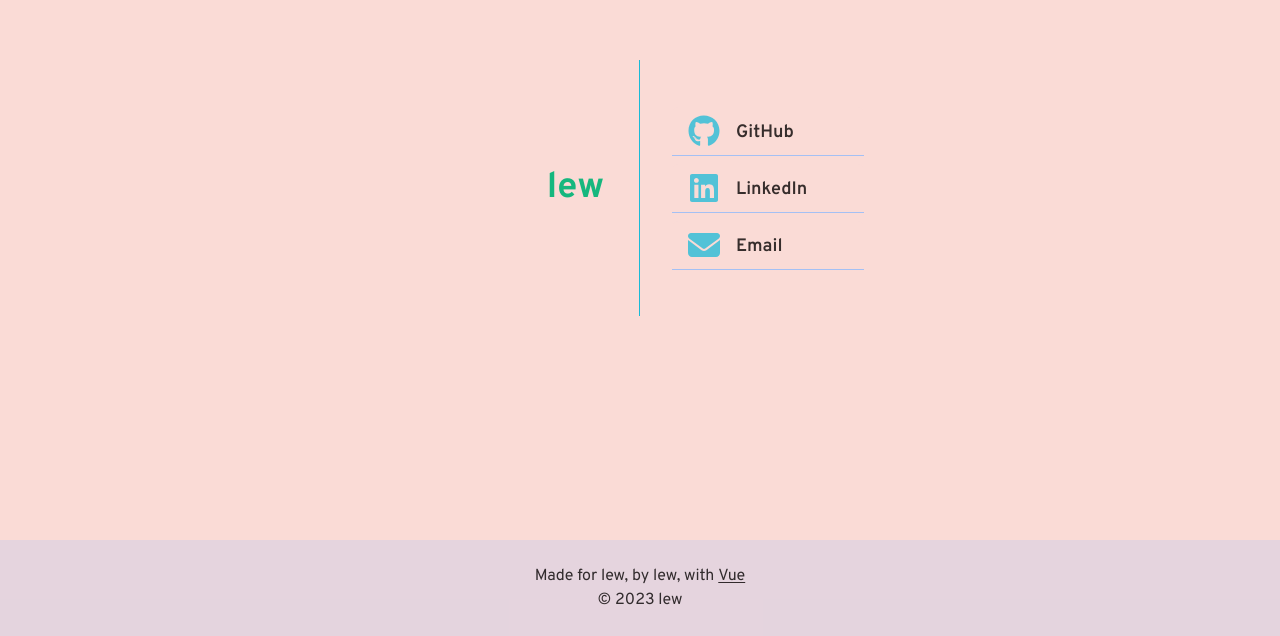
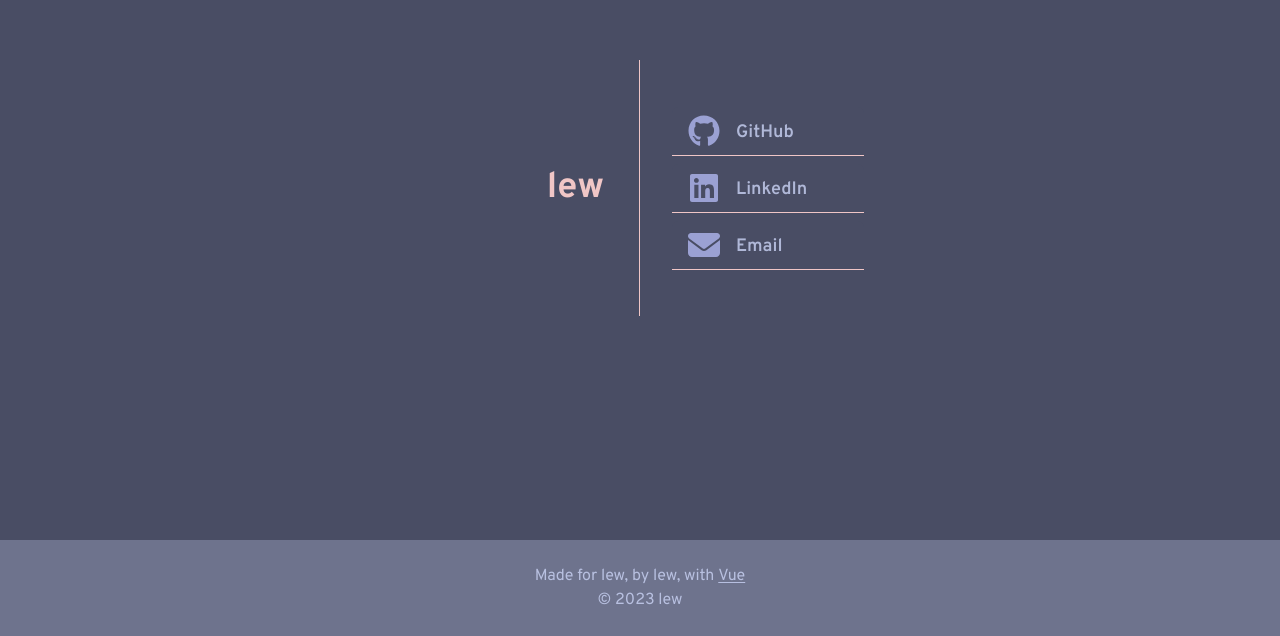
Before and after one commit to lewisdoesstuff/homepage, a Vue app: page / in a window 1280 px wide. Shown: the part 164-800 px from the top of the page. Built offline with nearby package versions, Linux system fonts and the light colour scheme.

Commit message:
Updated page colors Added dynamic footer year

```diff
--- a/src/App.vue
+++ b/src/App.vue
@@ -2,7 +2,7 @@
   <div class="flex flex-col justify-center items-center w-screen h-screen bg-background text-text">
     <div class="mt-auto flex flex-col lg:flex-row items-center justify-between w-full lg:w-1/5">
       <div
-        class="flex flex-col justify-center items-center h-20 lg:h-64 w-1/2 border-b lg:border-b-0 lg:border-r border-primary"
+        class="flex flex-col justify-center items-center h-20 lg:h-64 w-1/2 border-b lg:border-b-0 lg:border-r border-accent"
       >
         <p
           class="text-4xl font-bold text-accent hover:text-primary transition duration-300 cursor-default"
--- a/src/components/LinkButton.vue
+++ b/src/components/LinkButton.vue
@@ -1,6 +1,6 @@
 <template>
   <button
-    class="flex items-center justify-center lg:justify-start bg-background border-b border-b-secondary gap-4 w-40 lg:w-48 py-2 lg:pl-4 rounded-md rounded-b-none hover:rounded-b-md hover:bg-secondary transition-all duration-300 group"
+    class="flex items-center justify-center lg:justify-start bg-background border-b border-b-accent gap-4 w-40 lg:w-48 py-2 lg:pl-4 rounded-md rounded-b-none hover:rounded-b-md hover:bg-sbackground transition-all duration-300 group"
     @click="gotoLink"
   >
     <font-awesome-icon
--- a/src/components/TheFooter.vue
+++ b/src/components/TheFooter.vue
@@ -1,9 +1,9 @@
 <template>
-  <div class="flex flex-col items-center justify-center w-full h-24 bg-secondary/25">
+  <div class="flex flex-col items-center justify-center w-full h-24 bg-sbackground">
     <div class="flex">
       <p class="text-text/80">Made for lew, by lew, with</p>
       <a href="https://vuejs.org/" class="text-text/80 ml-1 underline underline-offset-2">Vue</a>
     </div>
-    <p class="text-text/80">© 2023 lew</p>
+    <p class="text-text/80">© {{ new Date().getFullYear() }} lew</p>
   </div>
 </template>
--- a/tailwind.config.js
+++ b/tailwind.config.js
@@ -3,11 +3,12 @@ export default {
   content: ['./index.html', './src/**/*.{vue,js,ts,jsx,tsx}'],
   theme: {
     colors: {
-      text: '#050101',
-      background: '#fadbd6',
-      primary: '#19bad7',
-      secondary: '#a4c0f4',
-      accent: '#15b77e',
+      text: '#cad3f5',
+      background: '#494d64',
+      sbackground: '#6e738d',
+      primary: '#b7bdf8',
+      secondary: '#7dc4e4',
+      accent: '#f0c6c6',
     },
     extend: {
       fontFamily: {
```
